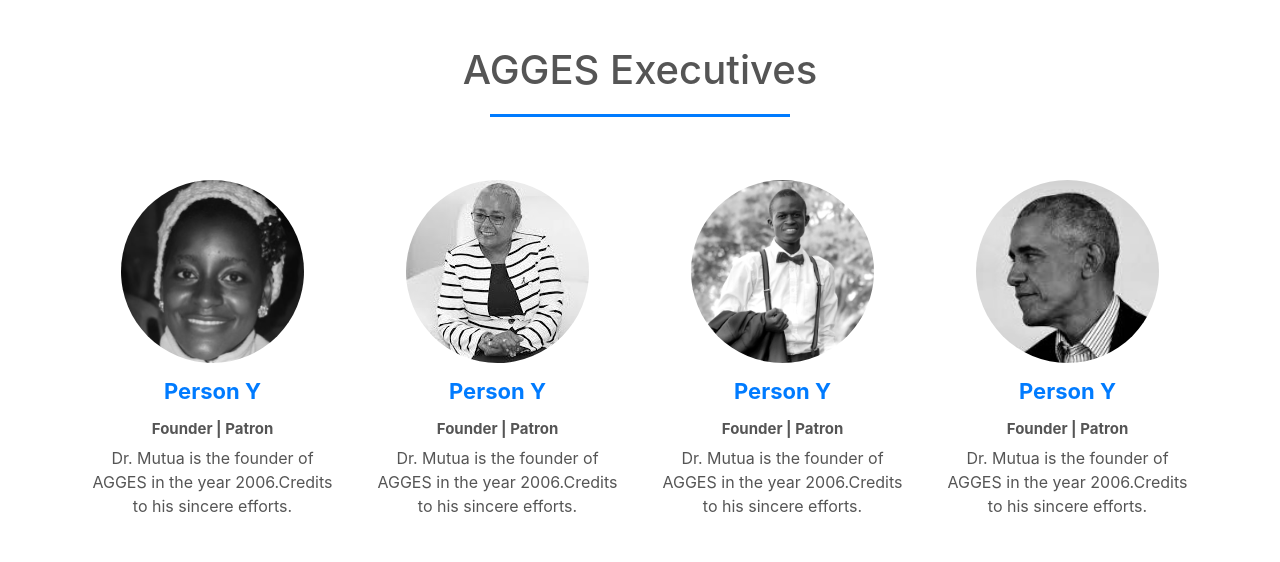
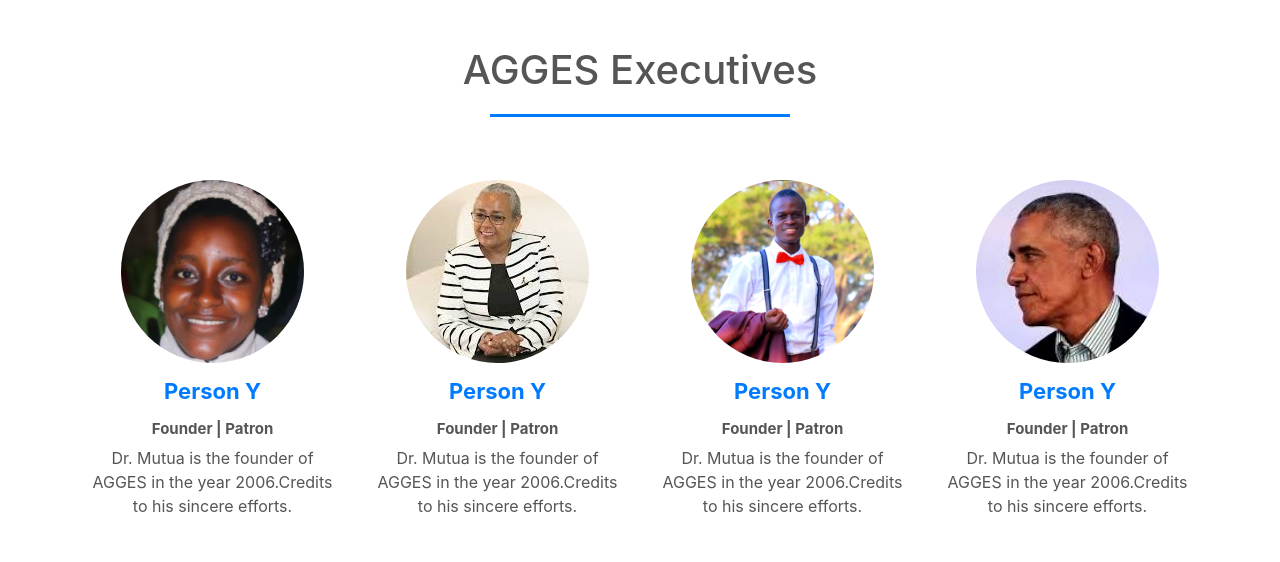
Before and after one commit to OkomoJacob/8d19d988d6f, a PHP site: page / in a window 1280 px wide. Shown: the part 1755-2317 px from the top of the page. Run offline with PHP 8.4, Linux system fonts and the light colour scheme; some libraries are stand-ins or nearby versions.

Commit message:
executives, RGB now, but b/w on hover

```diff
--- a/css/style.css
+++ b/css/style.css
@@ -213,11 +213,11 @@ h1::after{
     position: relative;
 }
 .profile-pic .img-box img{
-    filter: grayscale(1);
+    filter: grayscale(0);
     border-radius: 50%;
 }
 .profile-pic .img-box img:hover{
-    filter: grayscale(0);
+    filter: grayscale(1);
     cursor: pointer;
 }
 .profile-pic h2{
```
